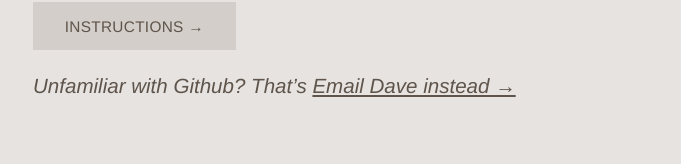
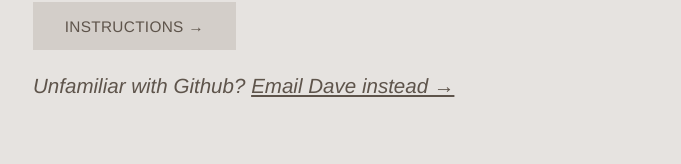
Before and after one commit to dave-smyth/unoffice-hours-webring, a plain HTML site: page index.html in a window 1280 px wide. Shown: the part 975-1139 px from the top of the page, without its empty margins (47-728 px from the left). Drawn offline with nearby package versions, Linux system fonts and the light colour scheme; a web font is replaced by a local one.

Commit message:
Update index.html

```diff
--- a/index.html
+++ b/index.html
@@ -61,7 +61,7 @@
                 <p>If you host an Unoffice Hours, you can join the webring.</p>
                 <p>Once you’ve added the <a href="https://github.com/websmyth/unoffice-hours-webring#how-to-submit-your-site">webring links to your site</a>, you’re ready to join.</p>
                 <p><a href="https://github.com/websmyth/unoffice-hours-webring#how-to-submit-your-site" class="button">Instructions &rarr;</a></p>
-                <p><em>Unfamiliar with Github? That’s <a href="mailto:dave@websmyth.co.uk">Email Dave instead &rarr;</a></em></p>
+                <p><em>Unfamiliar with Github? <a href="mailto:dave@websmyth.co.uk">Email Dave instead &rarr;</a></em></p>
                 <h2>About</h2>
                 <p>Matt Webb <a href="https://interconnected.org/home/2020/09/24/unoffice_hours">created Unoffice Hours</a> as a twist on office hours in September 2020.</p>
                 <p>This webring was launched in September 2021 to make it easier to find people offering Unoffice Hours. It’s maintained by <a href="https://davesmyth.com">Dave Smyth</a>.</p>
```
